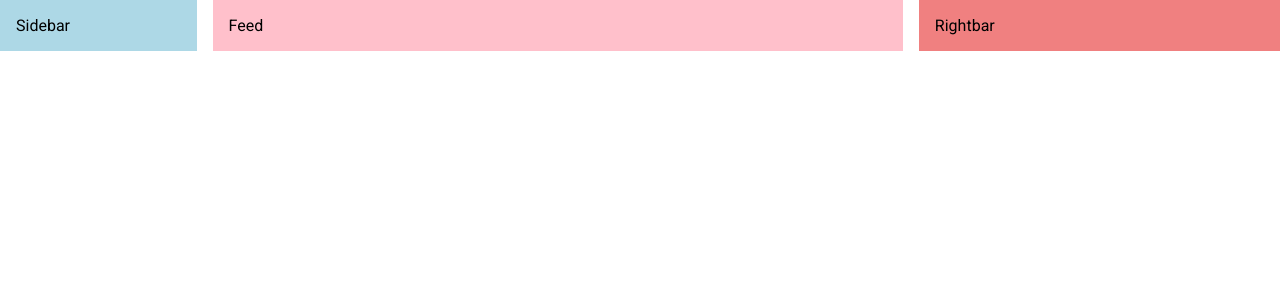
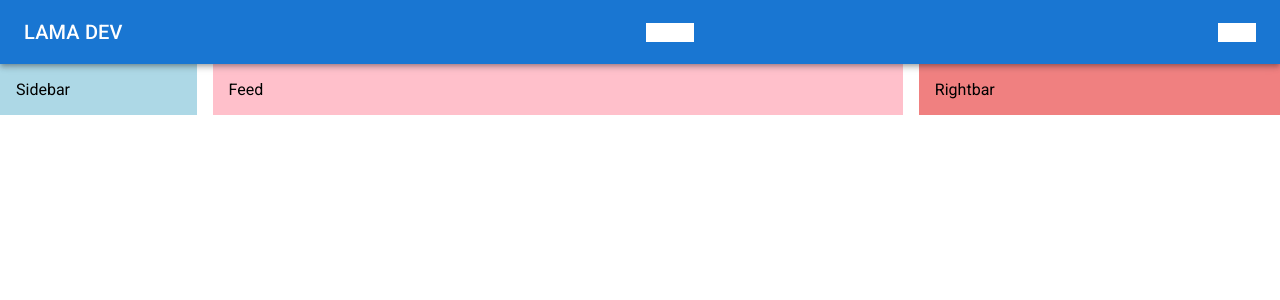
Before and after one commit to ssbbgm/mui-project, a React (Create React App) app: page / in a window 1280 px wide. Shown: the top 300 px of the page. Built offline with nearby package versions, Linux system fonts and the light colour scheme.

Commit message:
adding navbar

```diff
--- a/src/App.js
+++ b/src/App.js
@@ -3,14 +3,14 @@
 import Navbar from './Components/Navbar';
 import Rightbar from './Components/Rightbar';
 import Feed from './Components/Feed';
-import {Box, Container, Stack} from '@mui/material';
+import {Box, Stack} from '@mui/material';
 
 
 function App() {
 
   return (
       <Box>
-        {/* <Navbar /> */}
+        <Navbar />
         <Stack direction='row' spacing={2} justifyContent='space-between'>
           <Sidebar />
           <Feed />
--- a/src/Components/Navbar.jsx
+++ b/src/Components/Navbar.jsx
@@ -1,8 +1,30 @@
+import { AppBar, Toolbar, styled, Topography, Typography, Icon } from "@mui/material";
+import { Pets } from '@mui/icons-material'
 import React from "react";
+
+const StyledToolbar = styled(Toolbar)({
+    display: 'flex',
+    justifyContent: 'space-between'
+})
+
+const Search = styled('div')(({ theme }) => ({
+    backgroundColor: 'white'
+}))
+
+const Icons = styled('div')(({ theme }) => ({
+    backgroundColor: 'white'
+}))
 
 const Navbar = () => {
     return (
-        <div>Navbar</div>
+        <AppBar position='sticky'>
+            <StyledToolbar>
+                <Typography variant="h6" sx={{ display: {xs: 'none', sm: 'block'}}}>LAMA DEV</Typography>
+                <Pets sx={{ display: {xs: 'block', sm: 'none'}}}/>
+                <Search>search</Search>
+                <Icons>icons</Icons>
+            </StyledToolbar>
+        </AppBar>
     )
 };
 
```
